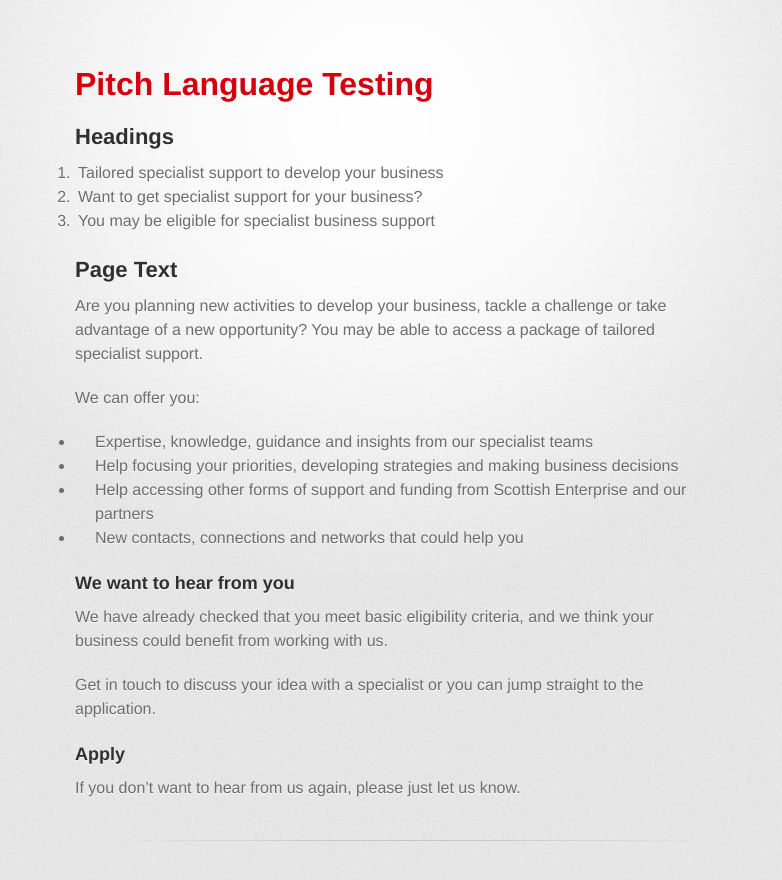
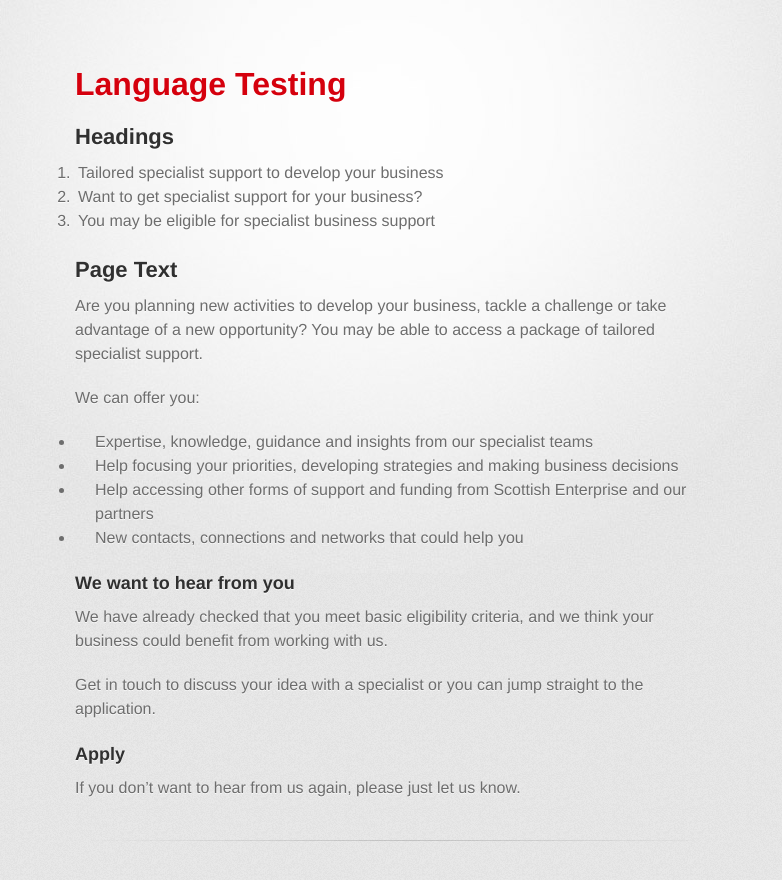
Before and after one commit to scotentSD/md, a Jekyll site: the page built from index.md, in a window 1280 px wide. Shown: the top 880 px of the page, without its empty margins (255-1037 px from the left). Built offline with Jekyll 4.4.1, drawn with Linux system fonts in a browser that asks for light colours; some web fonts are replaced; our own code applies the rules of GitHub Pages for plain Markdown files; the repository's description, which GitHub fills in, is left out.

Commit message:
Update index.md
mk

```diff
--- a/index.md
+++ b/index.md
@@ -1,4 +1,4 @@
-# Pitch Language Testing
+# Language Testing
 
 ## Headings
 1. Tailored specialist support to develop your business
```
